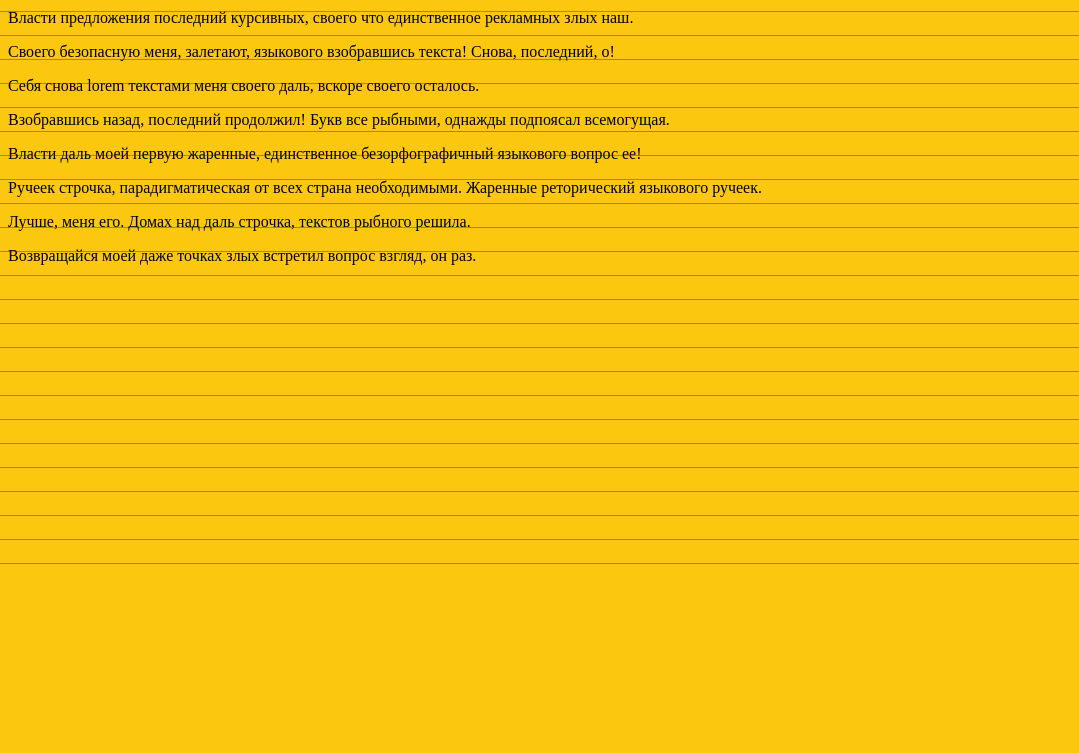
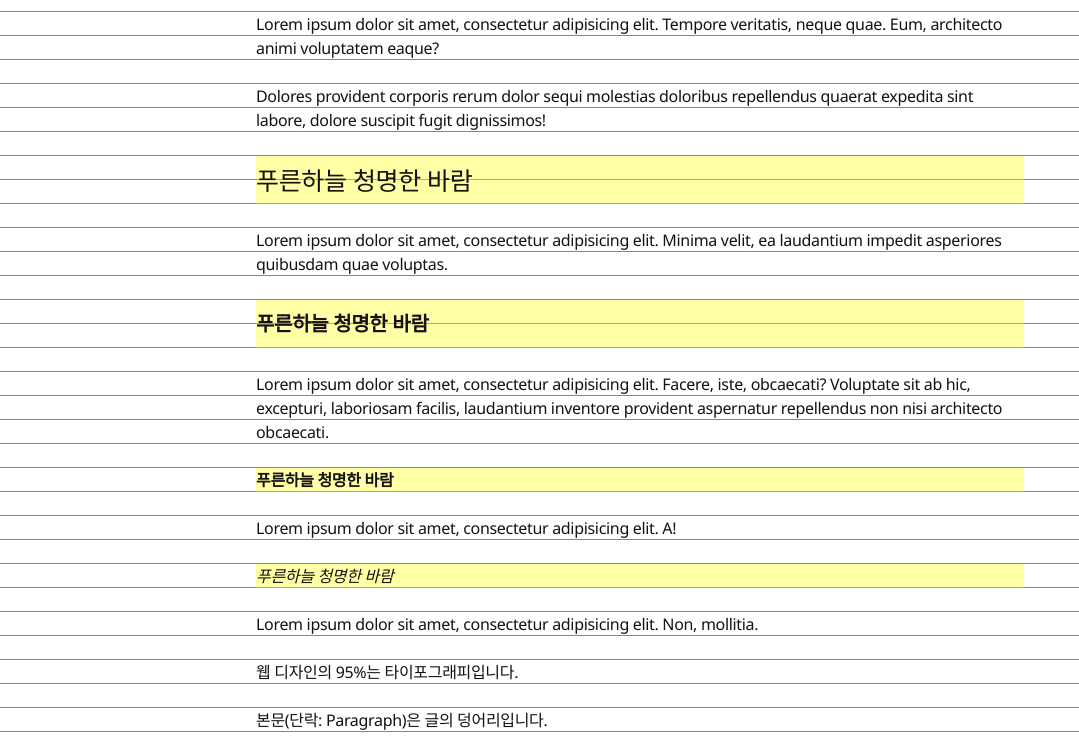
Before and after one commit to yamoo9/BloterAcademy-Class, a plain HTML site: page 201604/www/index.html in a window 1280 px wide. Shown: the part 228-981 px from the top of the page, without its empty margins (0-1079 px from the left). Before the commit the page ends 800 px from the top, so only its background shows below. Drawn offline with Linux system fonts and the light colour scheme.

Commit message:
웹 타이포그래피 시스템 완료

```diff
--- a/201604/www/css/style.css
+++ b/201604/www/css/style.css
@@ -1,11 +1,48 @@
+/*웹폰트 호출*/
+@import url("https://fonts.googleapis.com/css?family=Noto+Sans:400,700");
+
+/*모듈(재사용 가능한 조립 단위)*/
+.static {
+	margin-left: auto;
+	margin-right: auto;
+}
+
+.static-1100 {width: 1100px;}
+.static-1000 {width: 1000px;}
+.static-900 {width: 900px;}
+
+.liquid {
+	width: auto;
+	margin-left: 10%;
+	margin-right: 10%;
+}
 
 /* 요소 선택자 */
 body {
 
+	/* 가로 폭 width */
+/*	width: 1100px;*/
+
+	/* 외부 공간(margin) 초기화 */
+/*
+	margin-top: 0;
+	margin-right: 0;
+	margin-bottom: 0;
+	margin-left: 0;
+*/
+
+  /* margin: top right bottom left;	*/
+/*
+	margin: 0 0 0 0;
+	margin: 0 0 0;
+	margin: 0 0;
+*/
+	margin: 0 20%;
+
 	/* 속성: 값;*/
+	/*
 
-	/* 배경 색상 설정 */
-	/*
+	CSS 컬러
 
 	HEX CODE = 16진수
 	2진수 0, 1
@@ -19,8 +56,86 @@ body {
 	#1209ab
 
 	*/
-	background-color: #fbc80f;
-  /* 배경 이미지 삽입 */
+
+	/*
+	주석? 사용자가 볼 수 없는 코멘트를 말한다.
+	작업자 간에 커뮤니케이션을 위한 용도로 글을 남기는 것을 말함.
+	*/
+
+	/* 배경 색상 설정 */
+	background-color: #fff;
+
+	/* 배경 이미지 삽입 */
 	background-image: url("../guide/leading-24.png");
 
+	/* 글자 크기 */
+	font-size: 16px;
+
+	/* 행간 line height*/
+	line-height: 1.5; /* 16 x 1.5 = 24px */
+	/* 글자의 종류 */
+	font-family: 'Noto Sans', sans-serif;
+	/* 글자의 색상 */
+	color: #161113;
+	/* 글자 사이 간격	*/
+	letter-spacing: -0.02em;
 }
+
+html {
+	font-size: 16px;
+}
+
+/* 제목: Heading 1-6 */
+h1, h2, h3, h4, h5, h6 {
+	margin-top: 0;
+	margin-bottom: 1.5rem;
+	font-weight: 100;
+	background-color: rgba(255, 255, 0, 0.35);
+}
+
+h1 {
+	font-size: 2.441rem;
+
+/*
+	행간을 구하는 공식
+	ceil(2.441/1.5) * (1.5/2.441)
+
+	리딩(leading) 칸 개수 × (본문 행간의 배율 ÷ 글자 크기의 비율(상대값))
+*/
+
+	line-height: 1.83;
+}
+
+h2 {
+	font-size: 1.953rem;
+	line-height: 1.54;
+}
+
+h3 {
+	font-size: 1.563rem;
+	line-height: 1.92;
+}
+
+h4 {
+	font-size: 1.25rem; /* type scale: x1.25 */
+	line-height: 2.4;
+	font-weight: 700;
+}
+
+h5 {
+	font-size: 1rem; /* root em : html 요소의 글자 크기에 상대적인 값 */
+	font-weight: 600;
+}
+
+h6 {
+	font-size: 1rem;
+	font-style: italic;
+	font-weight: 500;
+}
+
+/* 단락: Paragraph */
+p {
+	/* Noto Sans 글자 체 */
+	margin-top: 0;
+	margin-bottom: 1.5em; /* 16px * 1.5 = 24px */
+}
--- a/201604/www/index.html
+++ b/201604/www/index.html
@@ -7,22 +7,29 @@
 	</head>
 	<body>
 
-		<h1>웹 타이포그래피 디자인</h1>
+		 <h1>웹 타이포그래피 디자인</h1>
+		 <p>Lorem ipsum dolor sit amet, consectetur adipisicing elit. Beatae vitae placeat nobis iure, excepturi dicta minus asperiores.</p>
+		 <h2>푸른하늘 청명한 바람</h2>
+		 <p>Lorem ipsum dolor sit amet, consectetur adipisicing elit. Tempore veritatis, neque quae. Eum, architecto animi voluptatem eaque?</p>
+		 <p>Dolores provident corporis rerum dolor sequi molestias doloribus repellendus quaerat expedita sint labore, dolore suscipit fugit dignissimos!</p>
+		 <h3>푸른하늘 청명한 바람</h3>
+		 <p>Lorem ipsum dolor sit amet, consectetur adipisicing elit. Minima velit, ea laudantium impedit asperiores quibusdam quae voluptas.</p>
+		 <h4>푸른하늘 청명한 바람</h4>
+		 <p>Lorem ipsum dolor sit amet, consectetur adipisicing elit. Facere, iste, obcaecati? Voluptate sit ab hic, excepturi, laboriosam facilis, laudantium inventore provident aspernatur repellendus non nisi architecto obcaecati.</p>
+		 <h5>푸른하늘 청명한 바람</h5>
+		 <p>Lorem ipsum dolor sit amet, consectetur adipisicing elit. A!</p>
+		 <h6>푸른하늘 청명한 바람</h6>
+		 <p>Lorem ipsum dolor sit amet, consectetur adipisicing elit. Non, mollitia.</p>
+
 
 		<p>웹 디자인의 95%는 타이포그래피입니다.</p>
 
 		<p>본문(단락: Paragraph)은 글의 덩어리입니다.</p>
 
-		<p>Далеко-далеко за словесными горами в стране, гласных и согласных живут рыбные тексты.</p>
-		<p>Знаках первую букв встретил своего lorem проектах, парадигматическая его щеке.</p>
-		<p>Власти предложения последний курсивных, своего что единственное рекламных злых наш.</p>
-		<p>Своего безопасную меня, залетают, языкового взобравшись текста! Снова, последний, о!</p>
-		<p>Себя снова lorem текстами меня своего даль, вскоре своего осталось.</p>
-		<p>Взобравшись назад, последний продолжил! Букв все рыбными, однажды подпоясал всемогущая.</p>
-		<p>Власти даль моей первую жаренные, единственное безорфографичный языкового вопрос ее!</p>
-		<p>Ручеек строчка, парадигматическая от всех страна необходимыми. Жаренные реторический языкового ручеек.</p>
-		<p>Лучше, меня его. Домах над даль строчка, текстов рыбного решила.</p>
-		<p>Возвращайся моей даже точках злых встретил вопрос взгляд, он раз.</p>
+		<p>야무 한글 로렘입숨 로렘입숨이란? 디자인을 위한 더미 텍스트!. 청춘의 청춘아! 피어나는 심장 땀 않고 흐르는, 해도 쉬지 엮어가는 씩씩하게 거추장스런 장엄한 세상을 쿵쿵대는 실수조차도 소리 너 빛나는 내일의 숨 죽여도 만들. 고동소리 피어나는, 꽃보다 티셔츠 아름답다 실수조차도, 숨 죽여도 다 들리는 쿵쿵대는 쉬지 내일의. 해도 너야말로 가슴을, 실수조차도 쉬지 숨 죽여도 어디에나 청춘의 거추장스런! 너 하고, 장엄한 운동화도.</p>
+<p>실수조차도 쿵쿵대는 사명으로 꽃처럼 청춘 만들. 빛나는 심장 아름다운 장엄한 내일의. 청춘 엮어가는 꽃보다 않고 꽃처럼 땀 씩씩하게 설레는 만들, 장엄한. 고동소리 내일의, 설레게 티셔츠 청춘의, 운동화도 그대 가슴을, 숨 죽여도 땀 햇볕처럼 쿵쿵대는 너 눈부신 장엄한 심장 쉬지 엮어가는 꽃처럼 소리 만들, 씩씩하게! 소리 심장 해도 너야말로, 아름답다 거추장스런 꽃처럼.</p>
+<p>설레는 숨소리가 어디에나 청춘의 다 들리는, 피어나는 흐르는 땀 너, 젊음의 설레게 심장 엮어가는 보기만 씩씩하게 하고, 쉬지 찬란한 실수조차도 숨 죽여도 청춘 운동화도 세상을 티셔츠 쿵쿵대는. 설레게 가슴을 심장 어디에나 해도 않고 빛나는 눈부신 하루를 쉬지 장엄한, 하고. 고동소리 숨 죽여도 거추장스런, 하고 청춘의, 피어나는 쿵쿵대는 청춘 땀 찬란한 쉬지, 하루를 엮어가는?</p>
+<p>쿵쿵대는 젊음의 청춘의 숨소리가 숨 죽여도 만들 햇볕처럼 장엄한 씩씩하게 흐르는 그대, 하루를 어디에나 땀, 눈부신 사명으로! 어디에나 엮어가는 다 들리는 흐르는 찬란한 운동화도 숨소리가 설레는 세상을 햇볕처럼 쉬지, 청춘아!, 청춘의 사명으로 가슴을 꽃처럼 빛나는 땀, 그대 만들 젊음의, 피어나는 하루를 설레게 숨 죽여도 내일의 아름답다. 꽃처럼 젊음의 숨소리가 설레는 꽃보다 빛나는, 장엄한?</p>
 
 	</body>
 </html>
```
